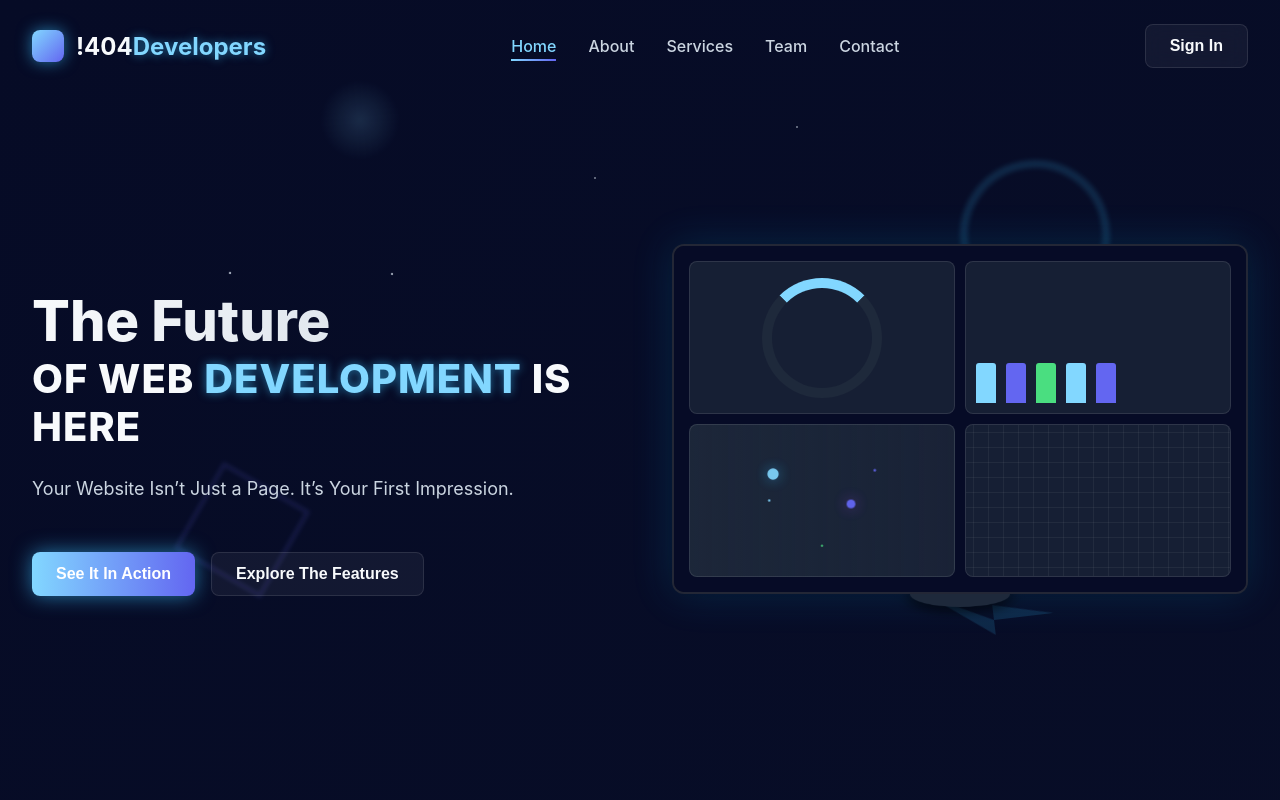
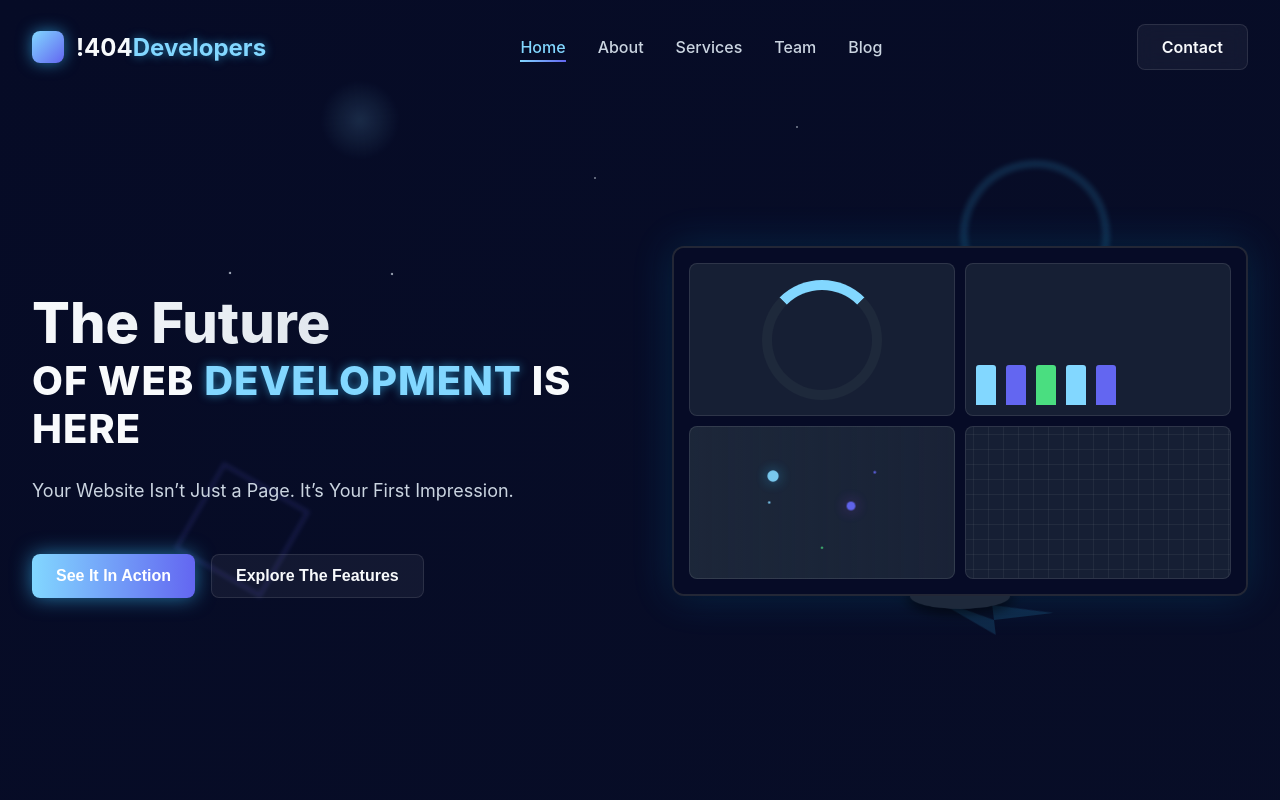
Before and after one commit to not404Developers/not404website, a plain HTML site: page index.html in a window 1280 px wide. Shown: the top 800 px of the page. Drawn offline with Linux system fonts and the light colour scheme.

Commit message:
sign-in-remove

```diff
--- a/components/header/style.css
+++ b/components/header/style.css
@@ -77,7 +77,7 @@
   gap: 1rem;
 }
 
-.btn {
+.btn,.button {
   border: none;
   font-size: 1rem;
   font-weight: 600;
@@ -86,16 +86,17 @@
   cursor: pointer;
   transition: var(--transition);
   color: var(--text-primary);
+  text-decoration: none;
 }
 
-.sign-in {
+.button,.sign-in{
   background-color: transparent;
   border: 1px solid var(--glass-border);
   backdrop-filter: blur(10px);
   background-color: var(--glass-bg);
 }
 
-.sign-in:hover {
+.sign-in:hover,.button:hover{
   border-color: var(--primary-color);
   box-shadow: 0 0 15px var(--blue-glow);
 }
--- a/index.html
+++ b/index.html
@@ -54,13 +54,13 @@
                     <a href="pages/Team/team.html" class="nav-link">Team</a>
                 </li>
                 <li class="nav-item">
-                    <a href="pages/Contact/contact.html" class="nav-link">Contact</a>
+                    <a href="pages/blog/blog.html" class="nav-link">Blog</a>
                 </li>
 
             </ul>
 
             <div class="nav-buttons">
-                <button class="btn sign-in">Sign In</button>
+                <a  href="pages/Contact/contact.html" class="button" class="btn-sign-in">Contact</a>
 
             </div>
 
```
Also changed, not shown: pages/About/about.html (+1 -1 lines), pages/Contact/contact.html (+1 -1 lines), pages/Services/services.html (+1 -1 lines), pages/Team/team.html (+1 -1 lines), pages/blog/blog.html (added).
